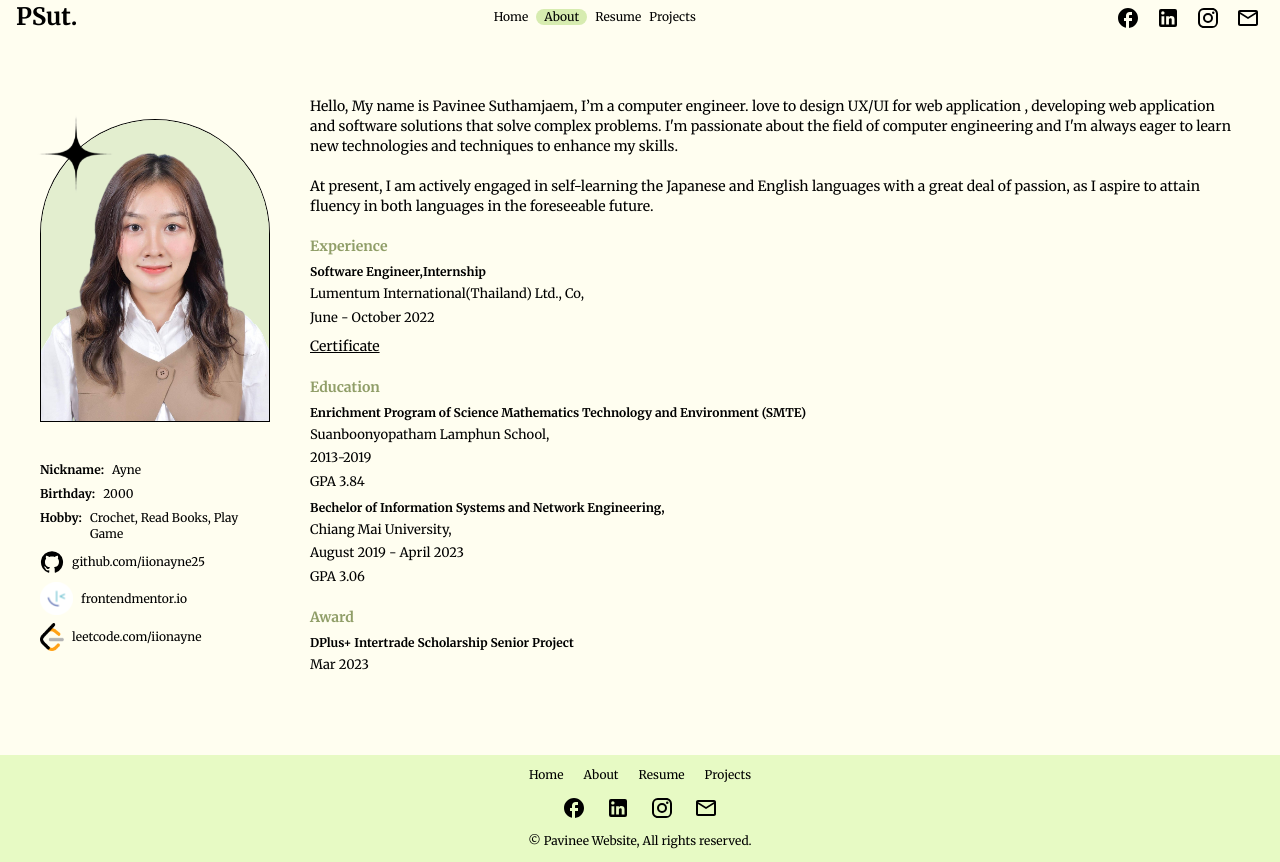
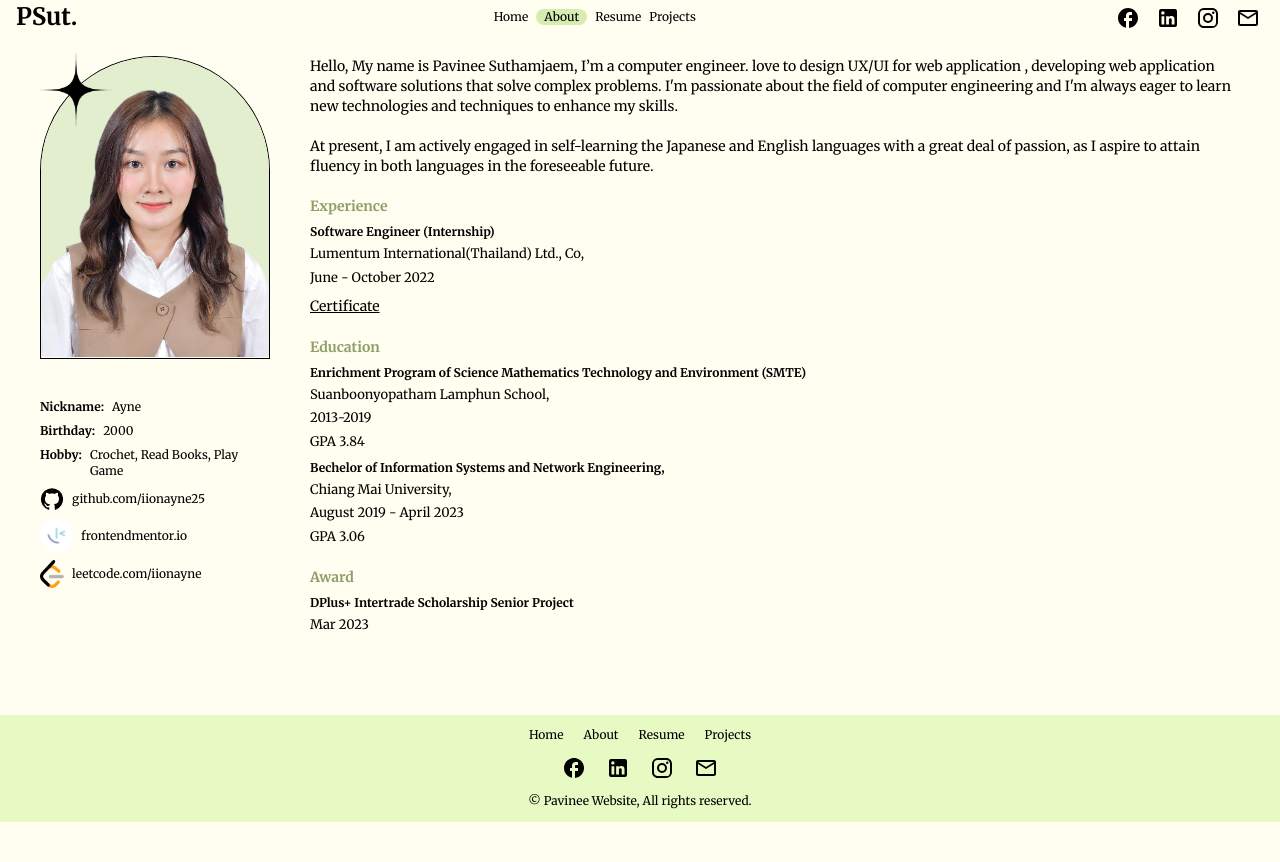
Before and after one commit to iionayne25/pavinee-website, a Next.js app: page /about in a window 1280 px wide. After the commit the page ends 822 px from the top, so only its background shows below. Built offline with nearby package versions, Linux system fonts and the light colour scheme; what @badrap/bar-of-progress would draw is missing.

Commit message:
fix wrong spell,project detail position

```diff
--- a/components/Summary.js
+++ b/components/Summary.js
@@ -4,9 +4,10 @@ import GitHubIcon from "@mui/icons-material/GitHub";
 const Summary = () => {
   return (
     <div>
-      <div className="flex flex-col xl:flex-row gap-10 pt-10">
-        <div className="flex flex-col gap-10 justify-center items-center">
-          <div className="w-[230px] h-[303px] left-[60px] md:left-[240px] lg:items-center xl:w-[230px] xl:h-[303px] xl:left-0 border border-black rounded-t-full rounded-b-3xl ">
+      <div className="flex flex-col xl:flex-row gap-10 ">
+        <div className="flex flex-col gap-10 justify-start items-center pt-6 md:pt-0 ">
+          <div className="w-[230px] h-[303px] left-[60px] md:left-[240px] lg:items-center
+          xl:w-[230px] xl:h-[303px] xl:left-0 border border-black rounded-t-full rounded-b-3xl ">
             <Image
               src="/profilePic.png"
               width="230"
@@ -87,7 +88,7 @@ const Summary = () => {
         </p>
         <div className="space-y-1">
           <h6 className="titleAttibute">Experience</h6>
-          <p className="topic">Software Engineer,Internship</p>
+          <p className="topic">Software Engineer (Internship)</p>
           <p className="description ">
             Lumentum International(Thailand) Ltd., Co,
           </p>
--- a/components/TimelineList.js
+++ b/components/TimelineList.js
@@ -14,7 +14,7 @@ const TimelineList = () => {
             Academic Year 1
           </h3>
           <p class="mb-4 text-sm font-normal text-gray-500 dark:text-gray-400">
-            Major Information Systems and Network
+            Information Systems and Network Engineering
           </p>
         </li>
         <li className="mb-5 ml-4">
@@ -33,7 +33,7 @@ const TimelineList = () => {
             Mar 2023
           </time>
           <h3 class="text-base font-semibold text-gray-900 ">
-            Senior Project - Phisical Therapy Clinic Service Platform
+            Senior Project - Physical Therapy Clinic Service Platform
           </h3>
           <p class="mb-4 text-sm font-normal text-gray-500 dark:text-gray-400">
             DPlus+ Intertrade Scholarship Award
--- a/pages/projects/itsmFlashCard.js
+++ b/pages/projects/itsmFlashCard.js
@@ -13,11 +13,12 @@ const index = () => {
       </Head>
       <Header />
       <main className="main flex flex-col gap-5 md:pb-28 pb-48  pt-20 md:pt-14">
-        <div className="flex flex-col gap-5 justify-end items-center lg:px-5">
+
+        <div className="flex flex-col gap-5 justify-end items-center ">
           <h5 className="text-2xl font-semibold flex-wrap text-center md:hidden">
             IT Service Management Flashcard
           </h5>
-          <div className="flex flex-col justify-end gap-5  md:flex-row items-center md:items-end ">
+          <div className="flex flex-col md:justify-end gap-5 md:self-end  md:flex-row items-center md:items-end ">
             <Link href="/projects">
               <button
                 className="bg-gray-400 w-[330px] py-3 text-base md:w-fit md:px-6 md:py-1 md:text-[16px]
```
